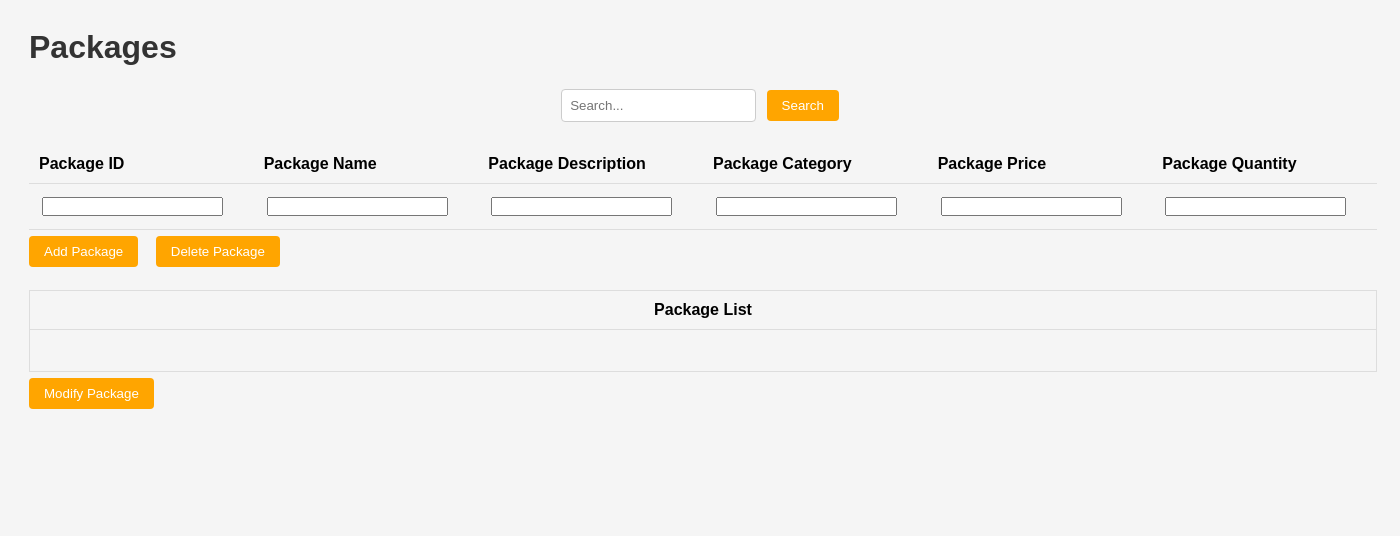
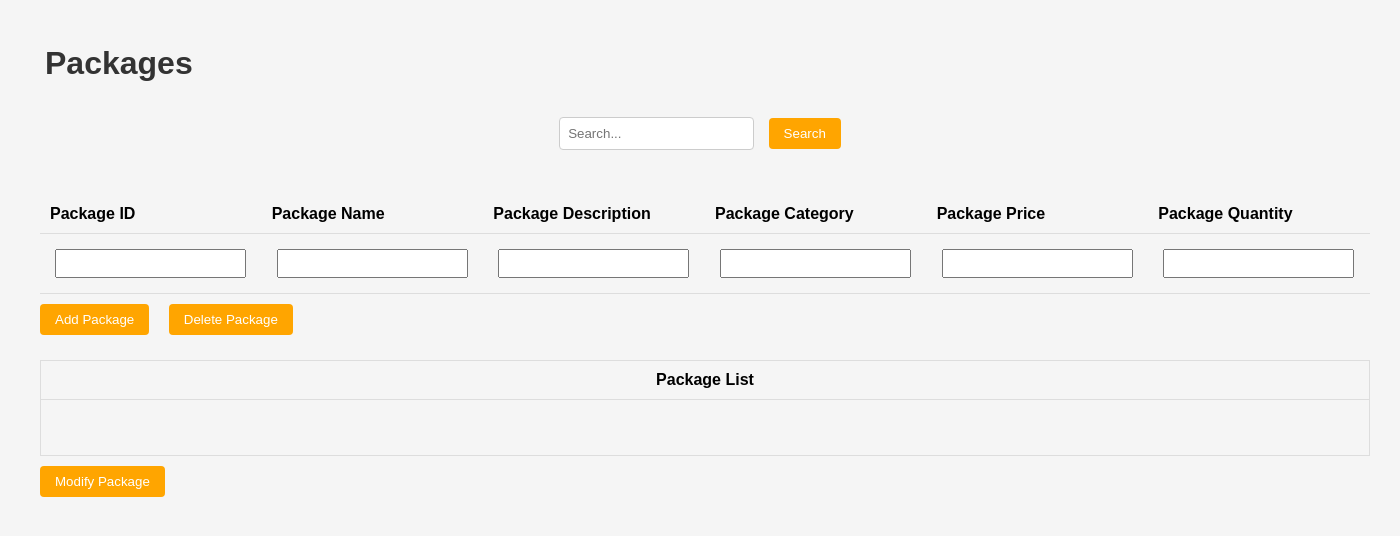
Before and after one commit to ViverIT1/WebBasedPOS, a PHP site: page /packages.html in a window 1400 px wide. Shown: the top 536 px of the page. Run offline with PHP 8.4, Linux system fonts and the light colour scheme.

Commit message:
change the margin and paddin of packages to 5px

```diff
--- a/packages.css
+++ b/packages.css
@@ -2,8 +2,8 @@
 
 /* Reset some default styles */
 * {
-    margin: 3px;
-    padding: 0;
+    margin: 5px;
+    padding: 5px;
     box-sizing: border-box;
 }
 
```
